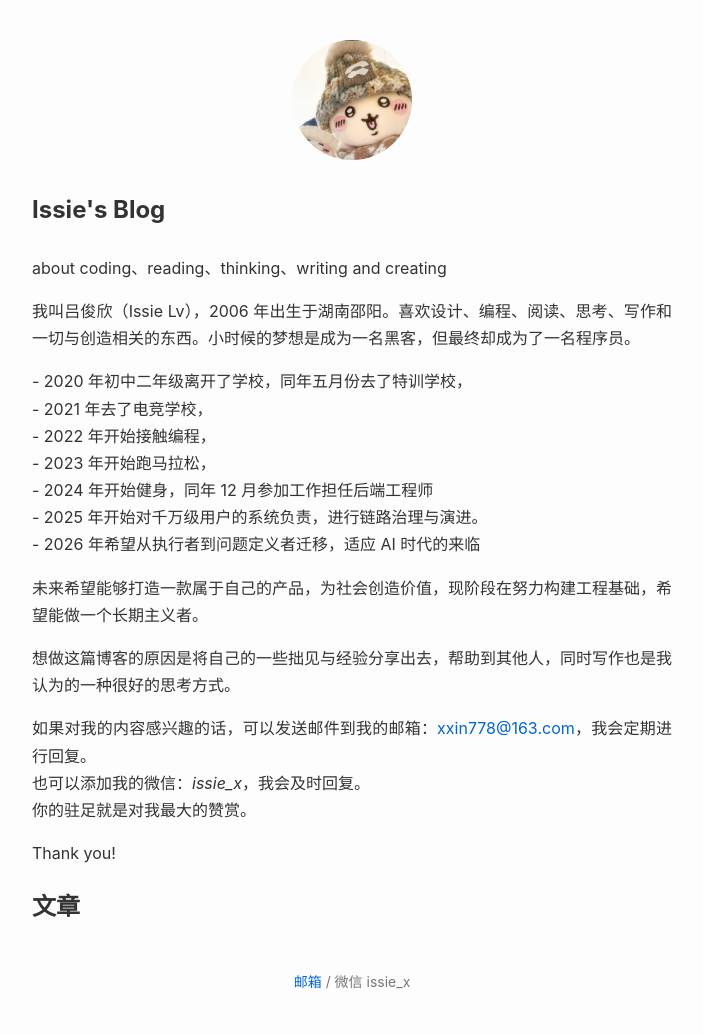
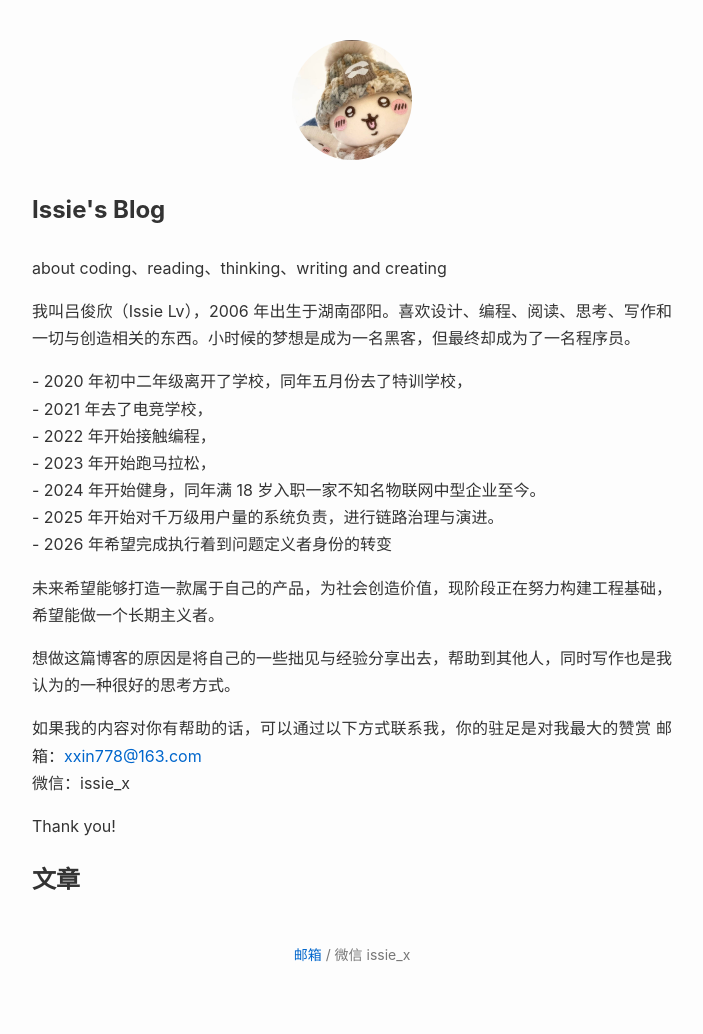
Before and after one commit to issie-art/issie-art.github.io, a Jekyll site: the page built from index.html, in a window 1280 px wide. Shown: the whole page, without its empty margins (288-991 px from the left). Built offline with Jekyll 4.4.1, drawn with Linux system fonts in a browser that asks for light colours; after the commit the page ends 1007 px from its top, so only the background shows below that.

Commit message:
优化个人简介说明

```diff
--- a/_layouts/home.html
+++ b/_layouts/home.html
@@ -44,20 +44,20 @@
         - 2021 年去了电竞学校，<br>
         - 2022 年开始接触编程，<br>
         - 2023 年开始跑马拉松，<br>
-        - 2024 年开始健身，同年 12 月参加工作担任后端工程师<br>
-        - 2025 年开始对千万级用户的系统负责，进行链路治理与演进。<br>
-        - 2026 年希望从执行者到问题定义者迁移，适应 AI 时代的来临
+        - 2024 年开始健身，同年满 18 岁入职一家不知名物联网中型企业至今。<br>
+        - 2025 年开始对千万级用户量的系统负责，进行链路治理与演进。<br>
+        - 2026 年希望完成执行着到问题定义者身份的转变
     </p>
     <p>
-        未来希望能够打造一款属于自己的产品，为社会创造价值，现阶段在努力构建工程基础，希望能做一个长期主义者。
+        未来希望能够打造一款属于自己的产品，为社会创造价值，现阶段正在努力构建工程基础，希望能做一个长期主义者。
     </p>
     <p>
         想做这篇博客的原因是将自己的一些拙见与经验分享出去，帮助到其他人，同时写作也是我认为的一种很好的思考方式。
     </p>
     <p>
-        如果对我的内容感兴趣的话，可以发送邮件到我的邮箱：<a href="mailto:xxin778@163.com">xxin778@163.com</a>，我会定期进行回复。<br>
-        也可以添加我的微信：<em>issie_x</em>，我会及时回复。<br>
-        你的驻足就是对我最大的赞赏。
+        如果我的内容对你有帮助的话，可以通过以下方式联系我，你的驻足是对我最大的赞赏
+        邮箱：<a href="mailto:xxin778@163.com">xxin778@163.com</a><br>
+        微信：issie_x
     </p>
     <p>
         Thank you!
--- a/assets/style.css
+++ b/assets/style.css
@@ -50,3 +50,20 @@ footer {
     color: #777;
     text-align: center;
 }
+
+/* Timeline Styles */
+.timeline {
+    list-style: none;
+    padding-left: 0;
+    margin: 1em 0;
+}
+
+.timeline li {
+    padding: 8px 0;
+    border-bottom: 1px solid #eee;
+}
+
+.timeline li strong {
+    color: #666;
+    margin-right: 8px;
+}
```
Also changed, not shown: README.md.
